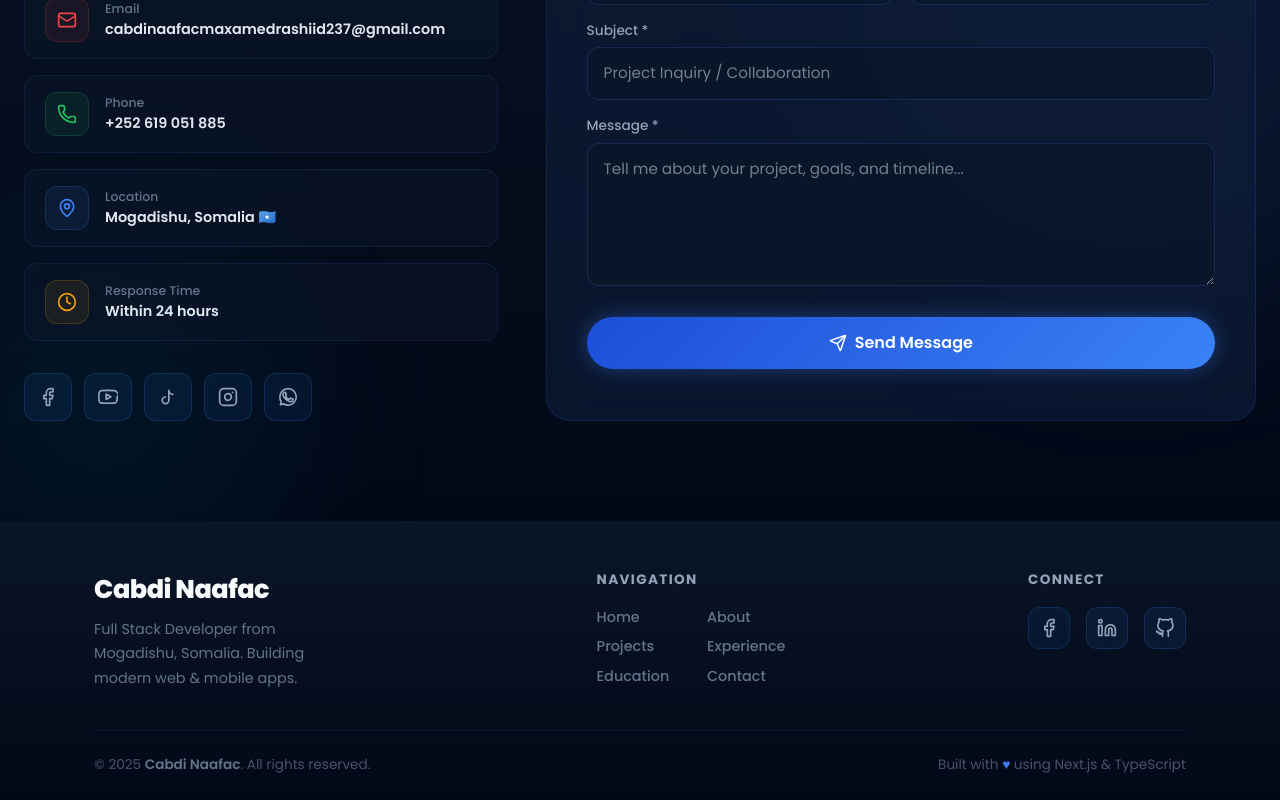
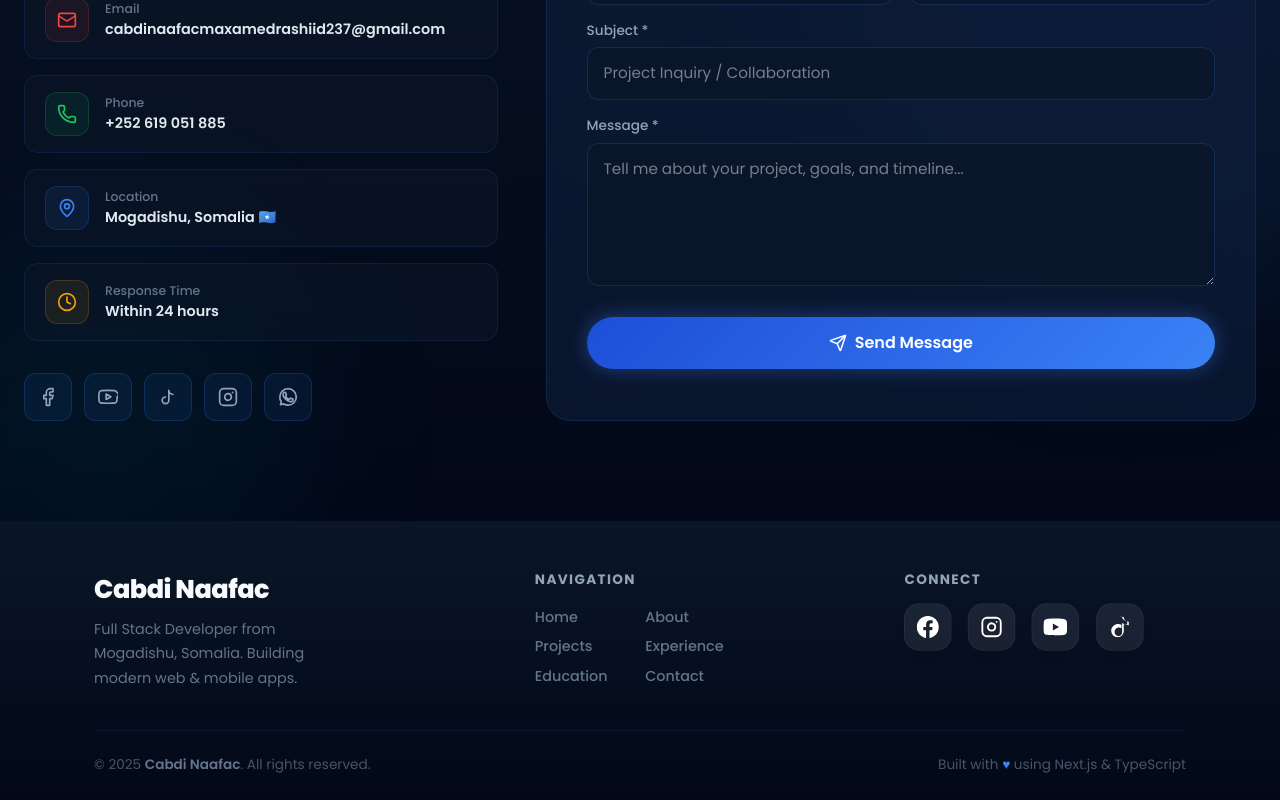
Before and after one commit to cabdinaafacmaxamedrashiid2/cabdi-naafac, a Next.js app: page / in a window 1280 px wide. Shown: the part 8170-8970 px from the top of the page. Built offline with nearby package versions, Linux system fonts and the light colour scheme.

Commit message:
add modern social links component to footer

```diff
--- a/components/Footer.tsx
+++ b/components/Footer.tsx
@@ -1,5 +1,5 @@
 "use client";
-
+import SocialLinks from "./SocialLinks";
 const GithubIcon = ({ size = 20 }: { size?: number }) => (
   <svg width={size} height={size} viewBox="0 0 24 24" fill="none" stroke="currentColor" strokeWidth="2" strokeLinecap="round" strokeLinejoin="round">
     <path d="M9 19c-5 1.5-5-2.5-7-3m14 6v-3.87a3.37 3.37 0 0 0-.94-2.61c3.14-.35 6.44-1.54 6.44-7A5.44 5.44 0 0 0 20 4.77 5.07 5.07 0 0 0 19.91 1S18.73.65 16 2.48a13.38 13.38 0 0 0-7 0C6.27.65 5.09 1 5.09 1A5.07 5.07 0 0 0 5 4.77a5.44 5.44 0 0 0-1.5 3.78c0 5.42 3.3 6.61 6.44 7A3.37 3.37 0 0 0 9 18.13V22" />
@@ -101,97 +101,8 @@ export default function Footer() {
             <h4 style={{ color: "#94a3b8", fontSize: "0.85rem", fontWeight: 700, letterSpacing: "0.1em", textTransform: "uppercase", marginBottom: "1rem" }}>
               Connect
             </h4>
-            <div style={{ display: "flex", gap: "1rem" }}>
-              <a
-                href="https://www.facebook.com/cabdinaafac.maxamedrashiid"
-                target="_blank"
-                rel="noopener noreferrer"
-                style={{
-                  display: "flex",
-                  alignItems: "center",
-                  justifyContent: "center",
-                  width: 42,
-                  height: 42,
-                  borderRadius: "12px",
-                  background: "rgba(24, 119, 242, 0.08)",
-                  border: "1px solid rgba(24, 119, 242, 0.2)",
-                  color: "#94a3b8",
-                  textDecoration: "none",
-                  transition: "all 0.3s ease",
-                }}
-                onMouseEnter={(e) => {
-                  e.currentTarget.style.color = "#1877f2";
-                  e.currentTarget.style.borderColor = "#1877f2";
-                  e.currentTarget.style.background = "rgba(24, 119, 242, 0.15)";
-                }}
-                onMouseLeave={(e) => {
-                  e.currentTarget.style.color = "#94a3b8";
-                  e.currentTarget.style.borderColor = "rgba(24, 119, 242, 0.2)";
-                  e.currentTarget.style.background = "rgba(24, 119, 242, 0.08)";
-                }}
-              >
-                <FacebookIcon size={20} />
-              </a>
-              <a
-                href="https://linkedin.com"
-                target="_blank"
-                rel="noopener noreferrer"
-                style={{
-                  display: "flex",
-                  alignItems: "center",
-                  justifyContent: "center",
-                  width: 42,
-                  height: 42,
-                  borderRadius: "12px",
-                  background: "rgba(59, 130, 246, 0.08)",
-                  border: "1px solid rgba(59, 130, 246, 0.2)",
-                  color: "#94a3b8",
-                  textDecoration: "none",
-                  transition: "all 0.3s ease",
-                }}
-                onMouseEnter={(e) => {
-                  e.currentTarget.style.color = "#3b82f6";
-                  e.currentTarget.style.borderColor = "#3b82f6";
-                  e.currentTarget.style.background = "rgba(59, 130, 246, 0.15)";
-                }}
-                onMouseLeave={(e) => {
-                  e.currentTarget.style.color = "#94a3b8";
-                  e.currentTarget.style.borderColor = "rgba(59, 130, 246, 0.2)";
-                  e.currentTarget.style.background = "rgba(59, 130, 246, 0.08)";
-                }}
-              >
-                <LinkedinIcon size={20} />
-              </a>
-              <a
-                href="https://github.com/cabdinaafacmaxamedrashiid2"
-                target="_blank"
-                rel="noopener noreferrer"
-                style={{
-                  display: "flex",
-                  alignItems: "center",
-                  justifyContent: "center",
-                  width: 42,
-                  height: 42,
-                  borderRadius: "12px",
-                  background: "rgba(59, 130, 246, 0.08)",
-                  border: "1px solid rgba(59, 130, 246, 0.2)",
-                  color: "#94a3b8",
-                  textDecoration: "none",
-                  transition: "all 0.3s ease",
-                }}
-                onMouseEnter={(e) => {
-                  e.currentTarget.style.color = "#3b82f6";
-                  e.currentTarget.style.borderColor = "#3b82f6";
-                  e.currentTarget.style.background = "rgba(59, 130, 246, 0.15)";
-                }}
-                onMouseLeave={(e) => {
-                  e.currentTarget.style.color = "#94a3b8";
-                  e.currentTarget.style.borderColor = "rgba(59, 130, 246, 0.2)";
-                  e.currentTarget.style.background = "rgba(59, 130, 246, 0.08)";
-                }}
-              >
-                <GithubIcon size={20} />
-              </a>
+            <div style={{ transform: "scale(0.85)", transformOrigin: "left center", marginTop: "-0.5rem" }}>
+              <SocialLinks />
             </div>
           </div>
         </div>
```
